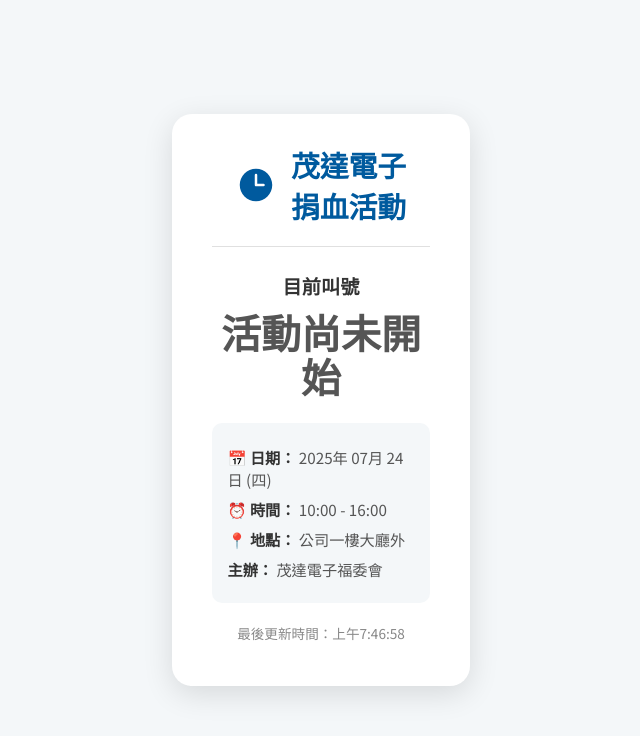
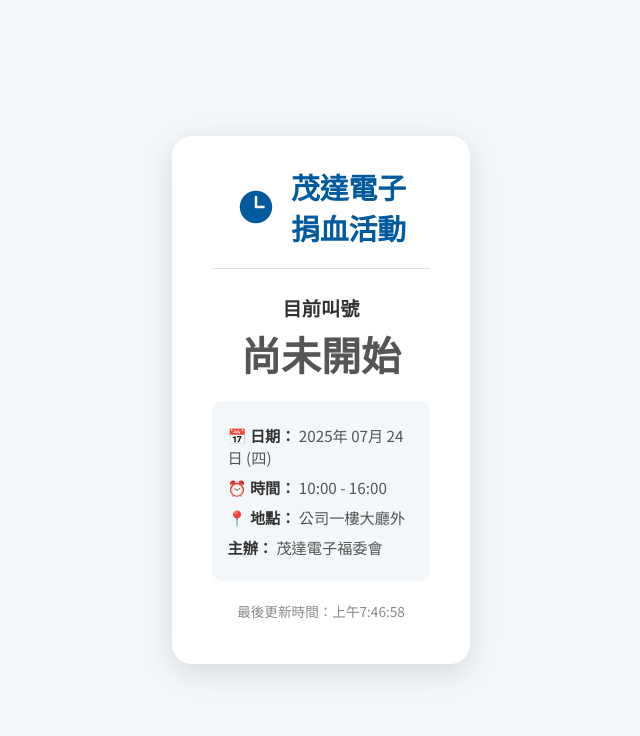
Before and after one commit to Test20250710/number_display, a plain HTML site: page index.html in a window 1280 px wide. Shown: the whole page, without its empty margins (319-959 px from the left). Drawn offline with Linux system fonts and the light colour scheme.

Commit message:
Update index.html

```diff
--- a/index.html
+++ b/index.html
@@ -165,7 +165,7 @@
                         numberDisplay.textContent = number;
                         numberDisplay.classList.add('small-text');
                     } else if (number == 0) { // 如果是數字 0
-                        numberDisplay.textContent = "活動尚未開始";
+                        numberDisplay.textContent = "尚未開始";
                         numberDisplay.classList.add('small-text');
                     } else { // 如果是正常數字
                         numberDisplay.textContent = number;
```
